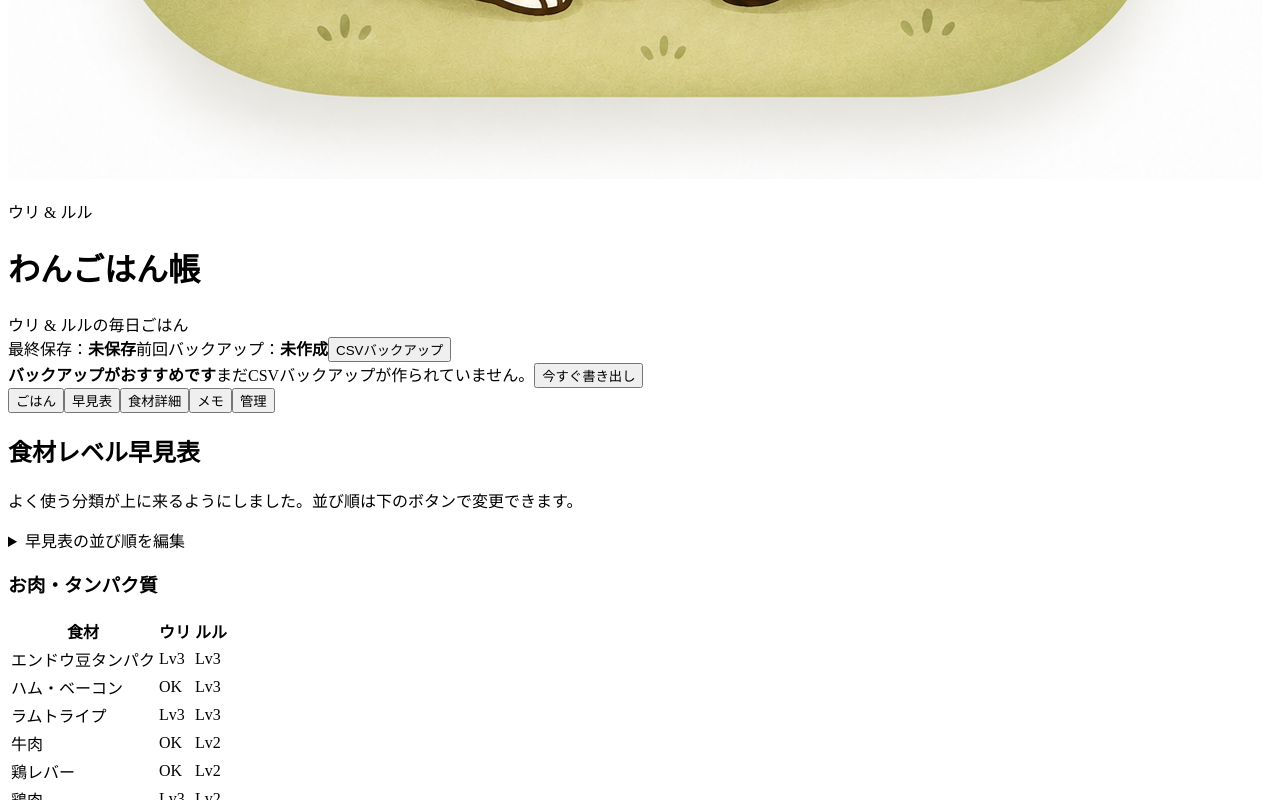
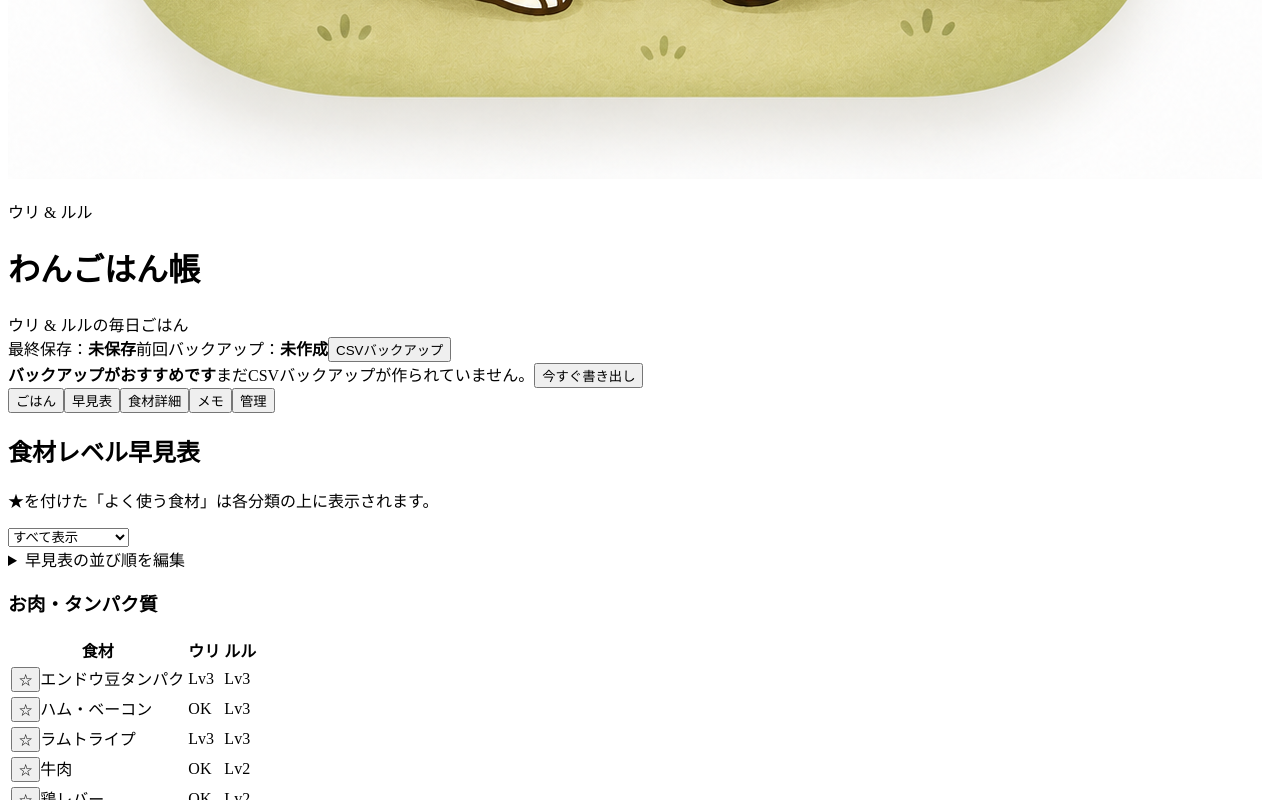
Before and after one commit to kanah0724-wq/wangohan-react, a React (Vite) app: page / in a window 1280 px wide. Both pictures are taken after a click on the button "早見表". Shown: the part 1083-1883 px from the top of the page. Built offline with nearby package versions, Linux system fonts and the light colour scheme; the HTML template or start-up script is replaced by a standard one.

Commit message:
Add files via upload

```diff
--- a/src/App.jsx
+++ b/src/App.jsx
@@ -145,6 +145,7 @@ function normalizeFood(f) {
     uri: f.uri || 'safe',
     lulu: f.lulu || 'safe',
     detail: f.detail || '',
+    favorite: Boolean(f.favorite),
   }
 }
 
@@ -176,6 +177,27 @@ function buildCategoryOrder(foods, savedOrder = QUICK_DEFAULT_ORDER) {
     .filter((cat, index, arr) => cats.includes(cat) && arr.indexOf(cat) === index)
 }
 
+
+function matchesFoodCondition(f, mode) {
+  if (mode === 'all') return true
+  if (mode === 'favorite') return Boolean(f.favorite)
+  if (mode === 'bothSafe') return f.uri === 'safe' && f.lulu === 'safe'
+  if (mode === 'uriSafe') return f.uri === 'safe'
+  if (mode === 'luluSafe') return f.lulu === 'safe'
+  if (mode === 'anyNg') return f.uri === 'l3' || f.lulu === 'l3'
+  if (mode === 'lv2plus') return (LV[f.uri]?.rank || 0) >= 2 || (LV[f.lulu]?.rank || 0) >= 2
+  if (mode === 'uriNg') return f.uri === 'l3'
+  if (mode === 'luluNg') return f.lulu === 'l3'
+  return true
+}
+function sortFavoriteFirst(a, b) {
+  if (Boolean(a.favorite) !== Boolean(b.favorite)) return a.favorite ? -1 : 1
+  return a.name.localeCompare(b.name, 'ja')
+}
+function FavoriteButton({ active, onClick }) {
+  return <button className={`star-btn ${active ? 'active' : ''}`} onClick={onClick} title={active ? 'よく使うから外す' : 'よく使うに追加'}>{active ? '★' : '☆'}</button>
+}
+
 function Badge({ value }) {
   const item = LV[value] || LV.safe
   return <span className={`lv ${item.className}`}>{item.label}</span>
@@ -197,6 +219,8 @@ export default function App() {
   const [query, setQuery] = useState('')
   const [filter, setFilter] = useState('all')
   const [dog, setDog] = useState('both')
+  const [condition, setCondition] = useState('all')
+  const [quickCondition, setQuickCondition] = useState('all')
   const [editIndex, setEditIndex] = useState(null)
   const [draft, setDraft] = useState({ name: '', cat: '野菜', uri: 'safe', lulu: 'safe', detail: '' })
   const [manageQuery, setManageQuery] = useState('')
@@ -258,26 +282,33 @@ export default function App() {
   function resetQuickCategoryOrder() {
     setQuickCatOrder(QUICK_DEFAULT_ORDER)
   }
+  function toggleFavorite(name) {
+    const next = foods.map((f) => f.name === name ? { ...f, favorite: !f.favorite } : f)
+    setFoods(next)
+    const item = next.find(f => f.name === name)
+    setFoodNotice(`「${name}」を${item?.favorite ? 'よく使うに追加' : 'よく使うから外し'}ました`)
+  }
 
   const filteredFoods = useMemo(() => {
     return foods.filter((f) => {
       const q = query.trim().toLowerCase()
       if (q && !`${f.name} ${f.cat} ${f.detail}`.toLowerCase().includes(q)) return false
+      if (!matchesFoodCondition(f, condition)) return false
       if (filter === 'all') return true
       if (dog === 'uri') return f.uri === filter
       if (dog === 'lulu') return f.lulu === filter
       return f.uri === filter || f.lulu === filter
-    })
-  }, [foods, query, filter, dog])
+    }).sort(sortFavoriteFirst)
+  }, [foods, query, filter, dog, condition])
 
   const quickCategoryOrder = useMemo(() => buildCategoryOrder(foods, quickCatOrder), [foods, quickCatOrder])
 
   const quickGroups = useMemo(() => quickCategoryOrder
     .map(cat => ({
       cat,
-      items: foods.filter(f => f.cat === cat).sort((a, b) => a.name.localeCompare(b.name, 'ja'))
+      items: foods.filter(f => f.cat === cat && matchesFoodCondition(f, quickCondition)).sort(sortFavoriteFirst)
     }))
-    .filter(group => group.items.length), [foods, quickCategoryOrder])
+    .filter(group => group.items.length), [foods, quickCategoryOrder, quickCondition])
 
   const groupedManageFoods = useMemo(() => {
     const q = manageQuery.trim().toLowerCase()
@@ -286,7 +317,7 @@ export default function App() {
       .filter(([f]) => !q || `${f.name} ${f.cat} ${f.detail || ''}`.toLowerCase().includes(q))
     const cats = [...CATS, ...new Set(filtered.map(([f]) => f.cat).filter(cat => !CATS.includes(cat)))]
     return cats
-      .map(cat => ({ cat, items: filtered.filter(([f]) => f.cat === cat).sort(([a], [b]) => a.name.localeCompare(b.name, 'ja')) }))
+      .map(cat => ({ cat, items: filtered.filter(([f]) => f.cat === cat).sort(([a], [b]) => sortFavoriteFirst(a, b)) }))
       .filter(group => group.items.length)
   }, [foods, manageQuery])
 
@@ -335,7 +366,7 @@ export default function App() {
     rows.push('# わんごはん帳バックアップ')
     rows.push('# 旧HTML版と互換性があるCSVです')
     for (const key of ['m1', 'm2', 'm3']) rows.push(['MEMO', MEMO_LABELS[key], memos[key] || ''].map(csvCell).join(','))
-    foods.forEach(f => rows.push(['FOOD', f.name, f.cat, f.uri, f.lulu, f.detail || ''].map(csvCell).join(',')))
+    foods.forEach(f => rows.push(['FOOD', f.name, f.cat, f.uri, f.lulu, f.detail || '', f.favorite ? '1' : ''].map(csvCell).join(',')))
     const blob = new Blob(['﻿' + rows.join('\n')], { type: 'text/csv;charset=utf-8' })
     const url = URL.createObjectURL(blob)
     const a = document.createElement('a')
@@ -369,7 +400,7 @@ export default function App() {
             const key = memoMap[cells[1]]
             if (key) nextMemos[key] = cells[2]
           } else if (cells[0] === 'FOOD' && cells.length >= 5) {
-            newFoods.push(normalizeFood({ name: cells[1], cat: cells[2], uri: cells[3], lulu: cells[4], detail: cells[5] || '' }))
+            newFoods.push(normalizeFood({ name: cells[1], cat: cells[2], uri: cells[3], lulu: cells[4], detail: cells[5] || '', favorite: cells[6] === '1' || cells[6] === 'true' }))
           }
         }
         setMemosState(nextMemos)
@@ -479,7 +510,18 @@ export default function App() {
 
       {tab === 'quick' && <section className="panel">
         <h2>食材レベル早見表</h2>
-        <p className="note">よく使う分類が上に来るようにしました。並び順は下のボタンで変更できます。</p>
+        <p className="note">★を付けた「よく使う食材」は各分類の上に表示されます。</p>
+        <div className="controls compact">
+          <select value={quickCondition} onChange={e=>setQuickCondition(e.target.value)}>
+            <option value="all">すべて表示</option>
+            <option value="favorite">★よく使うだけ</option>
+            <option value="bothSafe">2匹ともOK</option>
+            <option value="uriSafe">ウリOK</option>
+            <option value="luluSafe">ルルOK</option>
+            <option value="anyNg">どちらかLv3/NG</option>
+            <option value="lv2plus">Lv2以上あり</option>
+          </select>
+        </div>
         <details className="sort-box">
           <summary>早見表の並び順を編集</summary>
           <p className="save-help">お肉・野菜・果物を先頭にしています。よく使う分類は「上へ」で移動できます。</p>
@@ -494,17 +536,26 @@ export default function App() {
           </div>
           <button className="sub" onClick={resetQuickCategoryOrder}>おすすめ順に戻す</button>
         </details>
-        <FoodTable groups={quickGroups} />
+        <FoodTable groups={quickGroups} onToggleFavorite={toggleFavorite} />
       </section>}
 
       {tab === 'foods' && <section className="panel">
         <h2>食材詳細</h2>
         <div className="controls">
           <input className="search" placeholder="食材名・カテゴリ・詳細で検索" value={query} onChange={e=>setQuery(e.target.value)} />
+          <select value={condition} onChange={e=>setCondition(e.target.value)}>
+            <option value="all">便利フィルターなし</option>
+            <option value="favorite">★よく使うだけ</option>
+            <option value="bothSafe">2匹ともOK</option>
+            <option value="uriSafe">ウリOK</option>
+            <option value="luluSafe">ルルOK</option>
+            <option value="anyNg">どちらかLv3/NG</option>
+            <option value="lv2plus">Lv2以上あり</option>
+          </select>
           <select value={dog} onChange={e=>setDog(e.target.value)}><option value="both">どちらか</option><option value="uri">ウリ</option><option value="lulu">ルル</option></select>
           <select value={filter} onChange={e=>setFilter(e.target.value)}><option value="all">全レベル</option><option value="safe">OK</option><option value="l1">Lv1</option><option value="l2">Lv2</option><option value="l3">Lv3</option></select>
         </div>
-        <FoodCards foods={filteredFoods} />
+        <FoodCards foods={filteredFoods} onToggleFavorite={toggleFavorite} />
       </section>}
 
       {tab === 'memo' && <section className="panel">
@@ -539,7 +590,7 @@ export default function App() {
             <h3>{group.cat}<span>{group.items.length}件</span></h3>
             <div className="manage-list">
               {group.items.map(([f, i]) => <div className="manage-row" key={`${f.name}-${i}`}>
-                <b>{f.name}</b>
+                <div className="manage-name"><FavoriteButton active={f.favorite} onClick={()=>toggleFavorite(f.name)} /><b>{f.name}</b></div>
                 <div className="manage-badges"><span>ウリ <Badge value={f.uri} /></span><span>ルル <Badge value={f.lulu} /></span></div>
                 <button onClick={()=>startEdit(i)}>編集</button>
                 <button className="danger mini" onClick={()=>deleteFood(i)}>削除</button>
@@ -577,10 +628,10 @@ function DogMeal({ title, type, foodAmt, rice, hot, items = [] }) {
 function TagList({ items = [], tone = '' }) {
   return <div className="tags">{items.map((item, i) => <span key={i} className={`tag ${tone}`}>{item}</span>)}</div>
 }
-function FoodTable({ groups }) {
-  return <div>{groups.map(group => <div className="table-block" key={group.cat}><h3>{categoryLabel(group.cat)}</h3><table><thead><tr><th>食材</th><th>ウリ</th><th>ルル</th></tr></thead><tbody>{group.items.map(f => <tr key={f.name}><td>{f.name}</td><td><Badge value={f.uri} /></td><td><Badge value={f.lulu} /></td></tr>)}</tbody></table></div>)}</div>
+function FoodTable({ groups, onToggleFavorite }) {
+  return <div>{groups.map(group => <div className="table-block" key={group.cat}><h3>{categoryLabel(group.cat)}</h3><table><thead><tr><th>食材</th><th>ウリ</th><th>ルル</th></tr></thead><tbody>{group.items.map(f => <tr key={f.name}><td><div className="food-name-line"><FavoriteButton active={f.favorite} onClick={()=>onToggleFavorite?.(f.name)} />{f.name}</div></td><td><Badge value={f.uri} /></td><td><Badge value={f.lulu} /></td></tr>)}</tbody></table></div>)}</div>
 }
-function FoodCards({ foods }) {
+function FoodCards({ foods, onToggleFavorite }) {
   if (!foods.length) return <p className="empty">該当する食材が見つかりません</p>
-  return <div className="food-grid">{foods.map(f => <article className="food-card" key={f.name}><div><h3>{f.name}</h3><span>{f.cat}</span></div><div className="badges"><span>ウリ <Badge value={f.uri} /></span><span>ルル <Badge value={f.lulu} /></span></div><p>{f.detail}</p></article>)}</div>
+  return <div className="food-grid">{foods.map(f => <article className="food-card" key={f.name}><div className="food-card-head"><div><h3>{f.name}</h3><span>{f.cat}</span></div><FavoriteButton active={f.favorite} onClick={()=>onToggleFavorite?.(f.name)} /></div><div className="badges"><span>ウリ <Badge value={f.uri} /></span><span>ルル <Badge value={f.lulu} /></span></div><p>{f.detail}</p></article>)}</div>
 }
--- a/src/styles.css
+++ b/src/styles.css
@@ -51,3 +51,35 @@
 .backup-alert{display:flex;align-items:center;justify-content:space-between;gap:10px;flex-wrap:wrap;background:#fff7da;border:1px solid #ead99f;color:#6e5520;border-radius:18px;padding:11px 13px;margin:0 0 12px;box-shadow:0 6px 16px rgba(65,88,58,.04)}
 .backup-alert b{font-size:.9rem}.backup-alert span{font-size:.8rem;flex:1;min-width:190px}.backup-alert button{padding:8px 12px;border-radius:999px;font-size:.78rem;background:#8a6a2d}
 @media(max-width:680px){.status-strip{align-items:flex-start;justify-content:flex-start;flex-direction:column}.backup-alert{align-items:flex-start;flex-direction:column}.backup-alert button{width:100%;justify-content:center}}
+
+.controls.compact { margin: 10px 0 14px; }
+.star-btn {
+  border: 1px solid rgba(120, 75, 35, .18);
+  background: #fffaf2;
+  color: #b58a3d;
+  width: 34px;
+  height: 34px;
+  border-radius: 999px;
+  display: inline-flex;
+  align-items: center;
+  justify-content: center;
+  font-size: 18px;
+  line-height: 1;
+  padding: 0;
+  box-shadow: 0 4px 12px rgba(80, 44, 20, .06);
+}
+.star-btn.active {
+  background: #fff1bd;
+  border-color: rgba(194, 136, 31, .35);
+  color: #d49414;
+}
+.food-name-line,
+.food-card-head,
+.manage-name {
+  display: flex;
+  align-items: center;
+  gap: 8px;
+}
+.food-card-head { justify-content: space-between; }
+.food-name-line .star-btn { flex: 0 0 auto; width: 28px; height: 28px; font-size: 15px; }
+.manage-name .star-btn { flex: 0 0 auto; width: 30px; height: 30px; font-size: 16px; }
```
